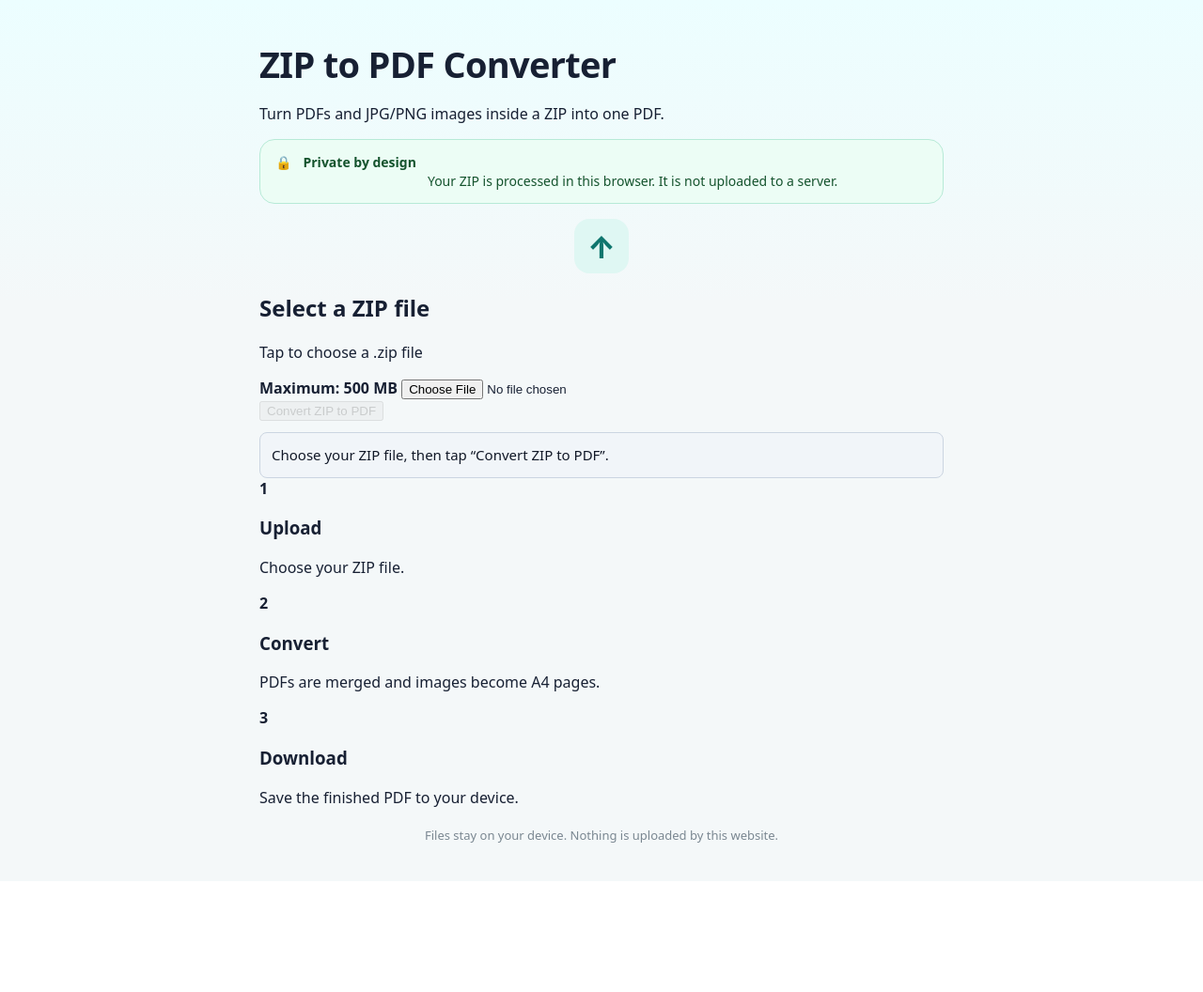
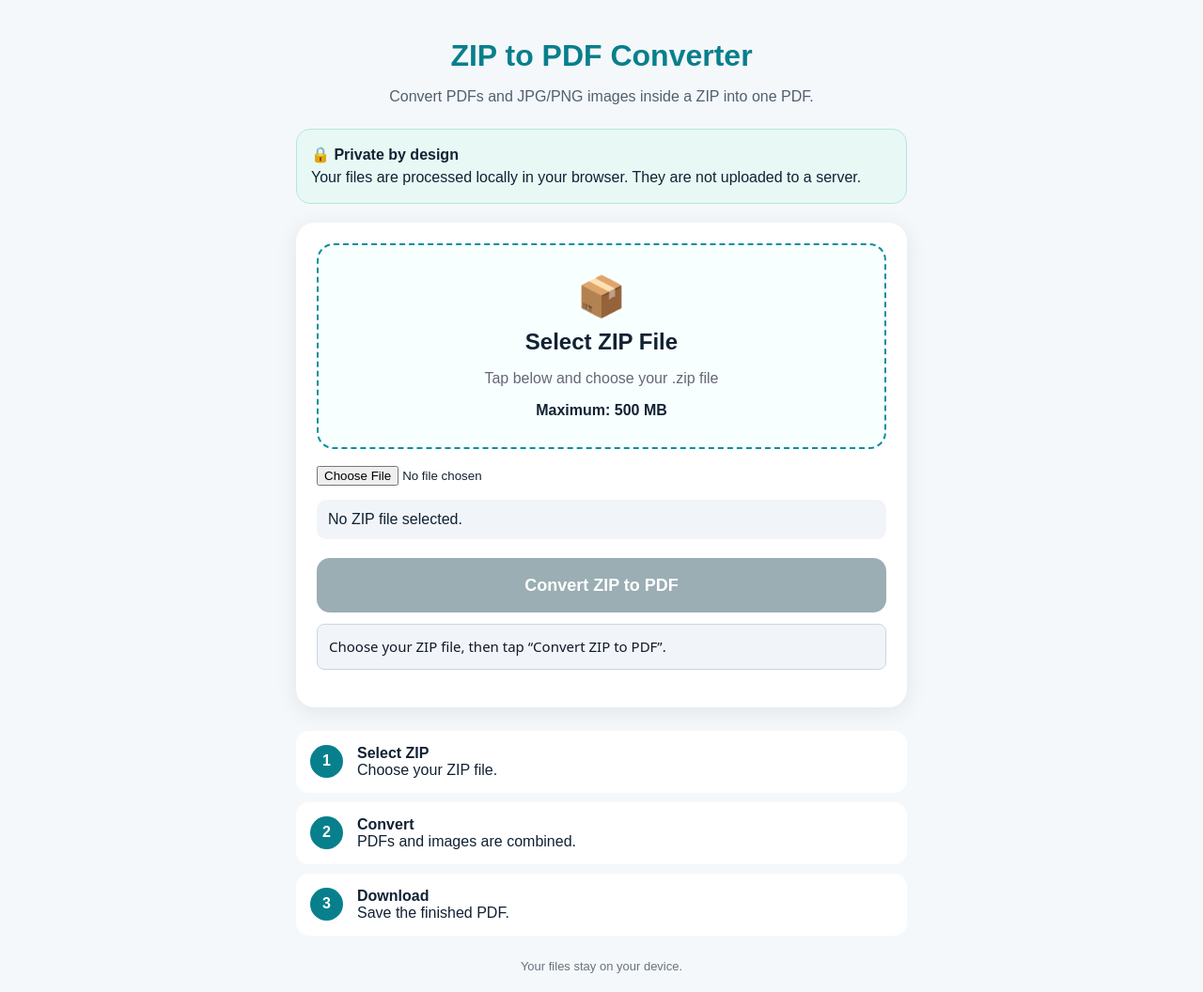
Before and after one commit to dashagriva925/-zip-to-pdf-converter-and-pdf-correct-order-, a plain HTML site: page index.html in a window 1280 px wide. Shown: the whole page at 94% size. Before the commit the page ends 938 px from the top, so only its background shows below. Drawn offline with nearby package versions, Linux system fonts and the light colour scheme.

Commit message:
Update index.html
Fix convert button

```diff
--- a/index.html
+++ b/index.html
@@ -6,10 +6,155 @@
 
   <title>ZIP to PDF Converter</title>
 
-  <link rel="stylesheet" href="style.css">
+  <style>
+    * {
+      box-sizing: border-box;
+    }
 
-  <script src="https://cdnjs.cloudflare.com/ajax/libs/jszip/3.10.1/jszip.min.js"></script>
-  <script src="https://cdnjs.cloudflare.com/ajax/libs/pdf-lib/1.17.1/pdf-lib.min.js"></script>
+    body {
+      margin: 0;
+      padding: 20px;
+      font-family: Arial, sans-serif;
+      background: #f4f8fb;
+      color: #123;
+    }
+
+    .container {
+      width: 100%;
+      max-width: 650px;
+      margin: 0 auto;
+    }
+
+    h1 {
+      text-align: center;
+      color: #087f8c;
+      margin-bottom: 10px;
+    }
+
+    .subtitle {
+      text-align: center;
+      color: #52606d;
+      margin-bottom: 25px;
+    }
+
+    .privacy {
+      background: #e8f8f5;
+      border: 1px solid #b8e4dc;
+      border-radius: 15px;
+      padding: 15px;
+      margin-bottom: 20px;
+      line-height: 1.5;
+    }
+
+    .card {
+      background: white;
+      padding: 22px;
+      border-radius: 20px;
+      box-shadow: 0 5px 25px rgba(0,0,0,0.08);
+    }
+
+    .upload-label {
+      display: block;
+      border: 2px dashed #0b8f9c;
+      border-radius: 18px;
+      padding: 30px 15px;
+      text-align: center;
+      cursor: pointer;
+      background: #f8ffff;
+    }
+
+    .upload-label:active {
+      background: #e9fafa;
+    }
+
+    .upload-icon {
+      font-size: 42px;
+      margin-bottom: 10px;
+    }
+
+    .upload-label h2 {
+      margin: 5px 0;
+    }
+
+    .upload-label p {
+      color: #667;
+    }
+
+    #zipInput {
+      display: block;
+      width: 100%;
+      margin-top: 18px;
+    }
+
+    #fileInfo {
+      margin-top: 15px;
+      padding: 12px;
+      border-radius: 10px;
+      background: #f1f5f9;
+      word-break: break-word;
+    }
+
+    /* IMPORTANT: Convert button is ALWAYS visible */
+    #convertBtn {
+      display: block !important;
+      width: 100%;
+      min-height: 58px;
+      margin-top: 20px;
+      border: none;
+      border-radius: 14px;
+      background: #087f8c;
+      color: white;
+      font-size: 18px;
+      font-weight: bold;
+      cursor: pointer;
+    }
+
+    #convertBtn:disabled {
+      background: #9aaeb3;
+      color: white;
+      cursor: not-allowed;
+    }
+
+    #convertBtn:not(:disabled):active {
+      transform: scale(0.98);
+    }
+
+    #conversionStatus {
+      margin-top: 18px;
+    }
+
+    .steps {
+      margin-top: 25px;
+    }
+
+    .step {
+      display: flex;
+      gap: 15px;
+      background: white;
+      padding: 15px;
+      margin-bottom: 10px;
+      border-radius: 14px;
+    }
+
+    .number {
+      min-width: 35px;
+      height: 35px;
+      border-radius: 50%;
+      background: #087f8c;
+      color: white;
+      display: flex;
+      align-items: center;
+      justify-content: center;
+      font-weight: bold;
+    }
+
+    footer {
+      text-align: center;
+      color: #68737d;
+      font-size: 13px;
+      margin-top: 25px;
+    }
+  </style>
 </head>
 
 <body>
@@ -18,37 +163,43 @@
 
     <h1>ZIP to PDF Converter</h1>
 
-  <p>
-    Turn PDFs and JPG/PNG images inside a ZIP into one PDF.
+    <p class="subtitle">
+      Convert PDFs and JPG/PNG images inside a ZIP into one PDF.
     </p>
 
     <div class="privacy">
-    🔒 <b>Private by design</b><br>
-    Your ZIP is processed in this browser. It is not uploaded to a server.
+      🔒 <strong>Private by design</strong><br>
+      Your files are processed locally in your browser.
+      They are not uploaded to a server.
     </div>
 
-  <div class="upload-box">
+    <div class="card">
 
-    <label for="zipInput" class="drop-zone">
+      <label for="zipInput" class="upload-label">
 
-      <div class="upload-icon">↑</div>
+        <div class="upload-icon">📦</div>
 
-      <h2>Select a ZIP file</h2>
+        <h2>Select ZIP File</h2>
 
-      <p>Tap to choose a .zip file</p>
+        <p>
+          Tap below and choose your .zip file
+        </p>
 
-      <b>Maximum: 500 MB</b>
+        <strong>Maximum: 500 MB</strong>
 
       </label>
 
       <input
+        id="zipInput"
         type="file"
-      id="zipInput"
         accept=".zip,application/zip"
       >
 
-    <div id="fileInfo"></div>
+      <div id="fileInfo">
+        No ZIP file selected.
+      </div>
 
+      <!-- THIS IS THE CONVERT BUTTON -->
       <button
         id="convertBtn"
         type="button"
@@ -57,43 +208,43 @@
         Convert ZIP to PDF
       </button>
 
-    <div id="status"></div>
-
-    <a
-      id="downloadBtn"
-      style="display:none"
-    >
-      Download PDF
-    </a>
+      <div id="conversionStatus"></div>
 
     </div>
 
+    <div class="steps">
+
       <div class="step">
-    <b>1</b>
+        <div class="number">1</div>
         <div>
-      <h3>Upload</h3>
-      <p>Choose your ZIP file.</p>
+          <strong>Select ZIP</strong>
+          <br>
+          Choose your ZIP file.
         </div>
       </div>
 
       <div class="step">
-    <b>2</b>
+        <div class="number">2</div>
         <div>
-      <h3>Convert</h3>
-      <p>PDFs are merged and images become A4 pages.</p>
+          <strong>Convert</strong>
+          <br>
+          PDFs and images are combined.
         </div>
       </div>
 
       <div class="step">
-    <b>3</b>
+        <div class="number">3</div>
         <div>
-      <h3>Download</h3>
-      <p>Save the finished PDF to your device.</p>
+          <strong>Download</strong>
+          <br>
+          Save the finished PDF.
         </div>
       </div>
 
+    </div>
+
     <footer>
-    Files stay on your device. Nothing is uploaded by this website.
+      Your files stay on your device.
     </footer>
 
   </div>
```
Lines whose indentation alone changed are shown as unchanged.
